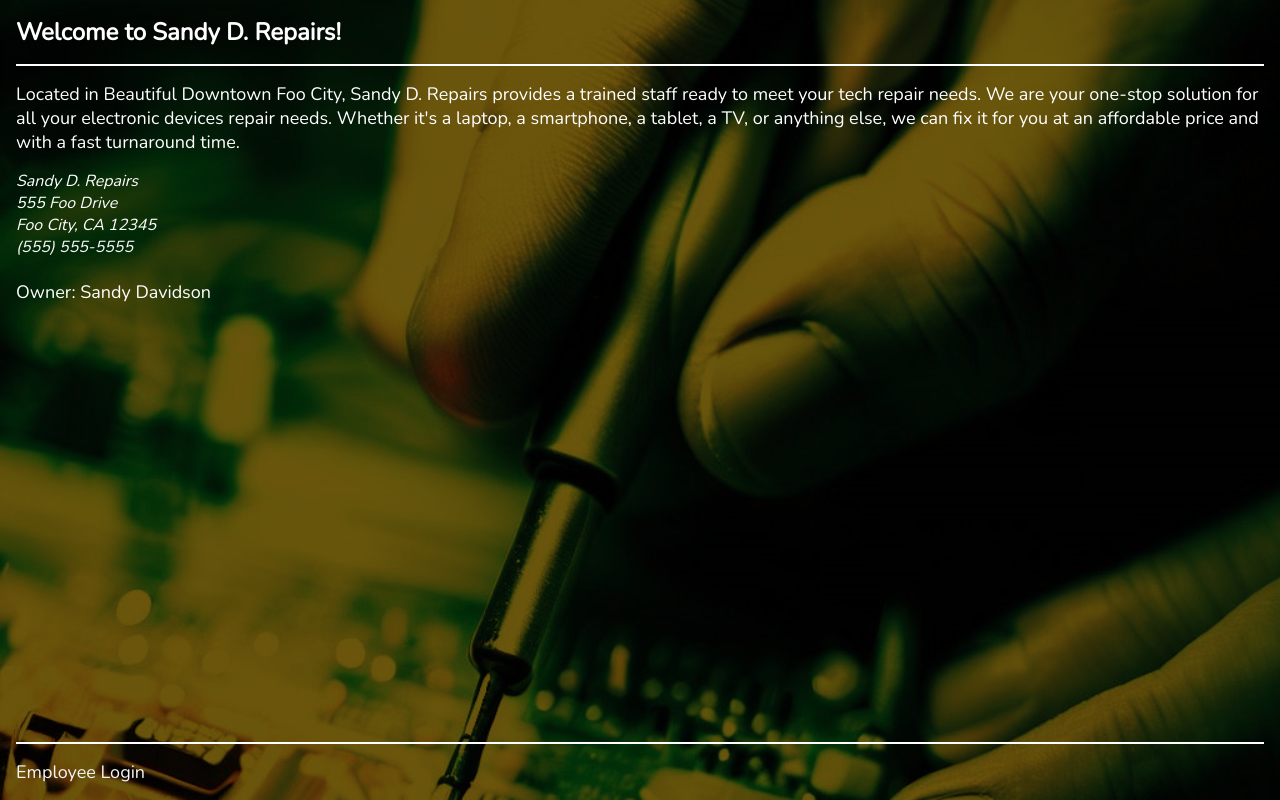
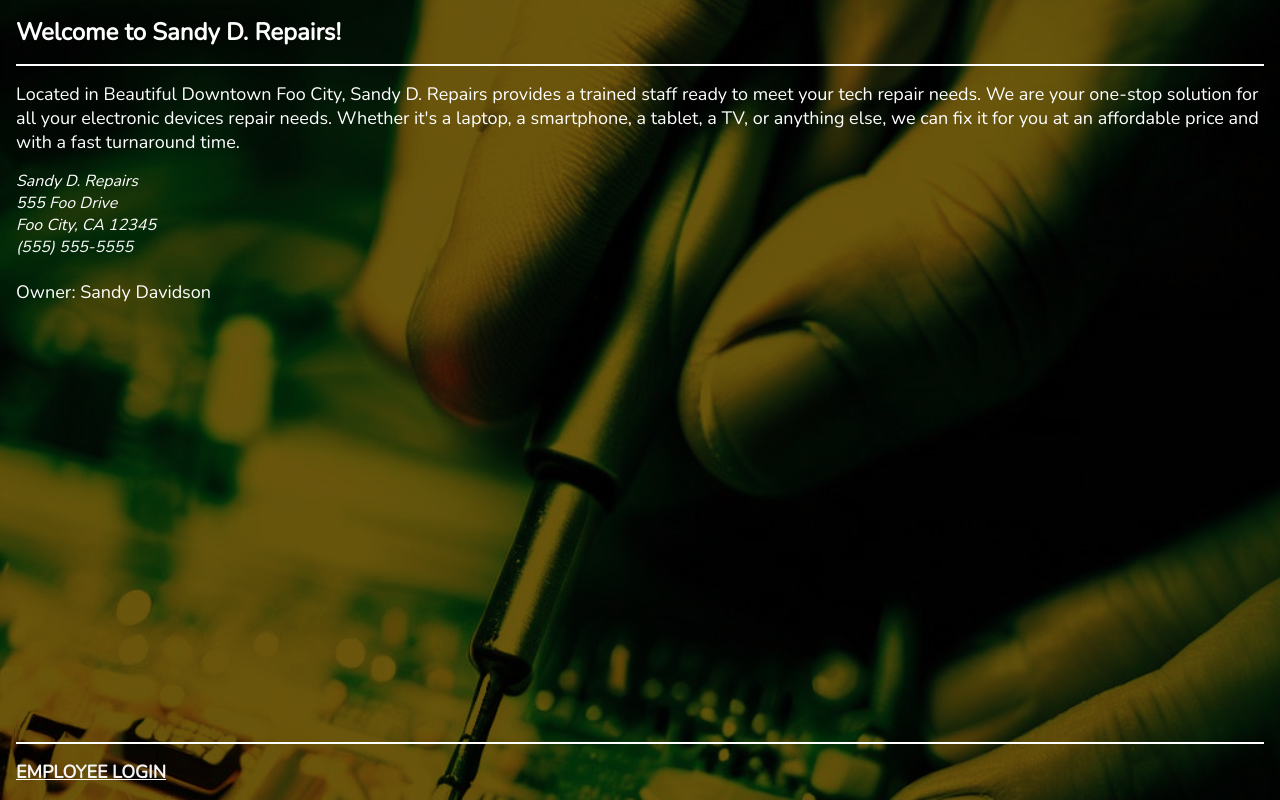
Before and after one commit to sayalisankhe5/mernapp, a React (Create React App) app in the folder frontend/: page / in a window 1280 px wide. Built offline with nearby package versions, Linux system fonts and the light colour scheme.

Commit message:
Update App.css

```diff
--- a/frontend/src/App.css
+++ b/frontend/src/App.css
@@ -114,6 +114,9 @@ a:focus-visible {
 }
 .public footer {
   font-size: var(--FONTSIZE);
+  font-weight: 800;
+  text-transform: uppercase;
+  text-decoration: underline;
 }
 
 .public {
```
